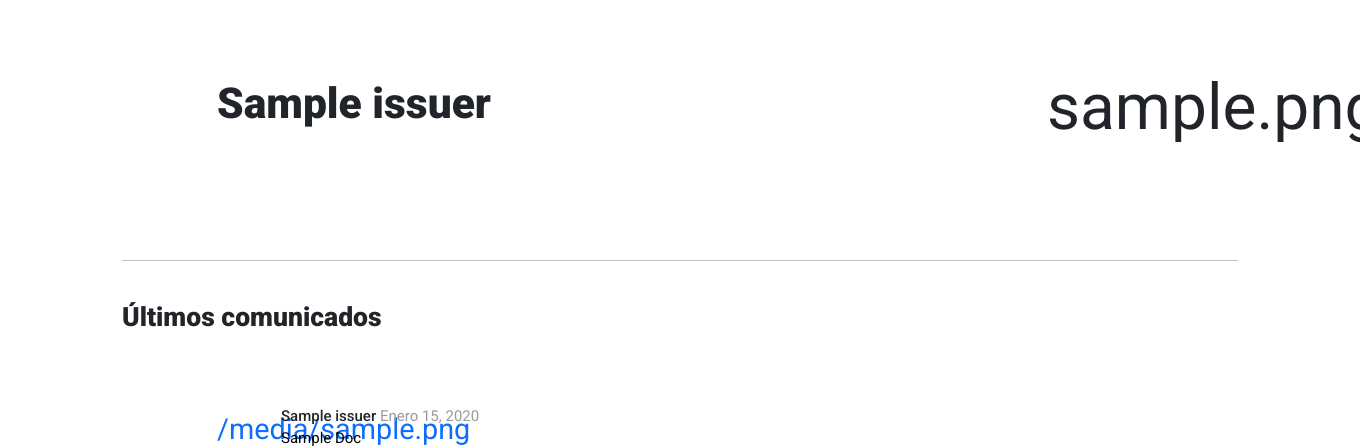
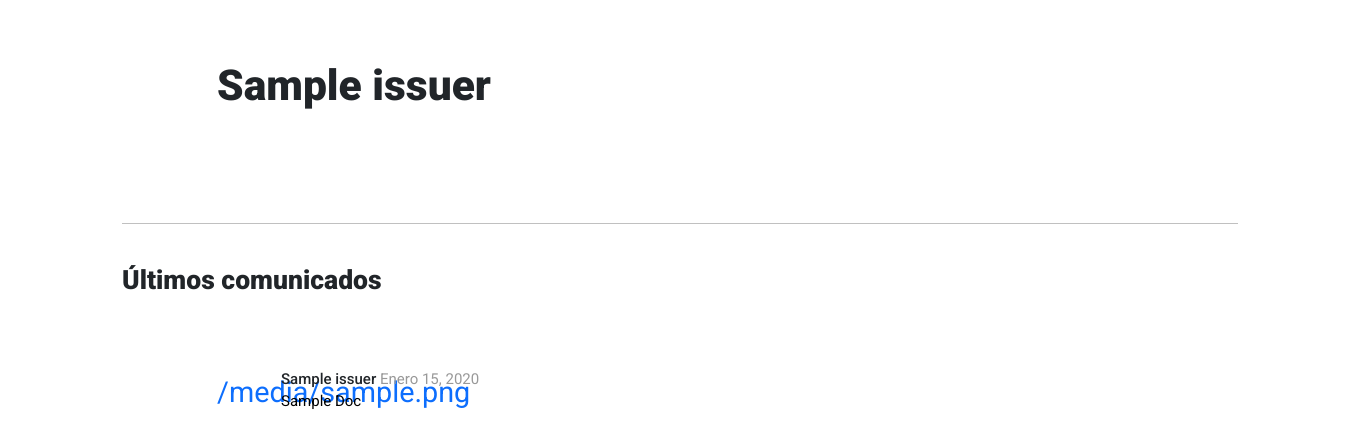
Before and after one commit to sinfiltrar/sinfiltrar, a Django app: template issuers/templates/issuers/one.html in a window 1360 px wide; the page is wider, and only the part inside the window is pictured. Shown: the part 72-518 px from the top of that part. Run offline with Django 3.2, Linux system fonts and the light colour scheme; tables that the repository leaves empty hold one stand-in row (values such as "Sample post"); the template is opened without the code that fills it: values that come from a table or form of the project are taken from there, most other values are stand-ins (such as "Sample title", 1, 10 or a date in 2020); data that the repository does not hold is empty.

Commit message:
Remove big avatar

```diff
--- a/issuers/templates/issuers/one.html
+++ b/issuers/templates/issuers/one.html
@@ -7,7 +7,6 @@
         <div class="row">
             <div class="offset-1 col-lg-10 d-flex justify-content-between align-items-center">
 	            <h2>{{ issuer.name }}</h2>
-                <span class="avatar">{{ issuer.avatar }}</span>
             </div>
         </div>
     </div>
```
